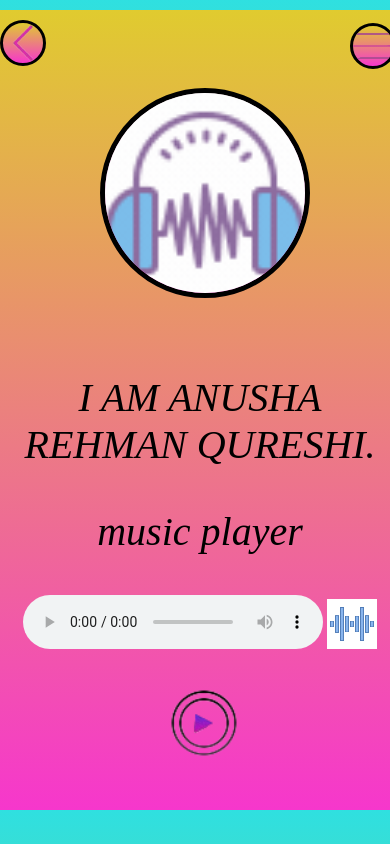
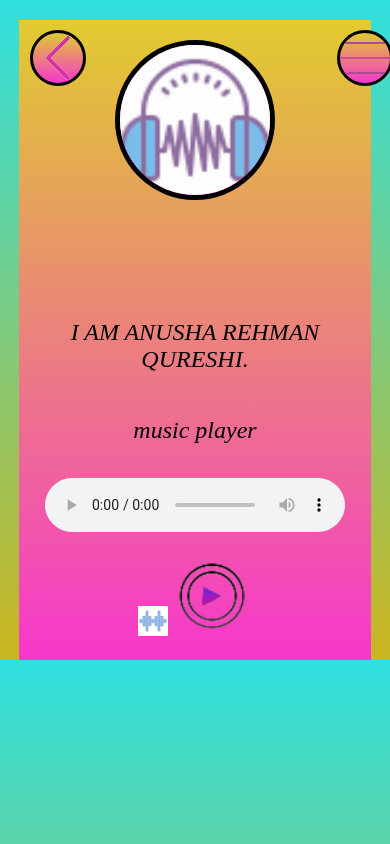
Before and after one commit to Alishba526/smit, a plain HTML site: page index.html in a window 390 px wide. Drawn offline with Linux system fonts and the light colour scheme.

Commit message:
Update style.css

```diff
--- a/style.css
+++ b/style.css
@@ -72,3 +72,66 @@ p{
     margin-left: 8px;
     margin-top:30px;
 }
+
+
+
+
+
+
+
+
+
+@media screen and (max-width: 768px) {
+    .container {
+        width: 80%;
+        height: 600px;
+        padding: 20px;
+        margin-top: 20px;
+        display: flex;
+        flex-direction: column;
+        align-items: center;
+    }
+
+    .back, .menu {
+        width: 50px;
+        height: 50px;
+        font-size: 14px;
+        display: flex;
+        justify-content: center;
+        align-items: center;
+        position: absolute;
+        top: 10px;
+    }
+
+    .back {
+        left: 30px; /* Back icon left side per */
+        margin-top: 20px;
+    }
+
+    .menu {
+        margin-right: 10px;
+        margin-top: 20px;
+    }
+
+    .bg {
+        width: 150px;
+        height: 150px;
+        margin-left: auto;
+        margin-right: auto;
+    }
+
+    p {
+        font-size: 24px;
+        padding: 10px;
+    }
+
+    .gif {
+        height: 30px;
+    }
+
+    .play {
+        margin-left: 0;
+        margin-top: 20px;
+        text-align: center;
+    }
+}
```
